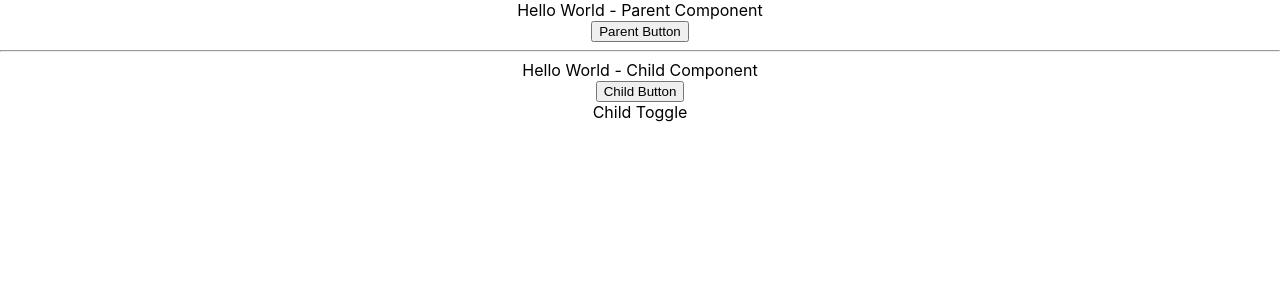
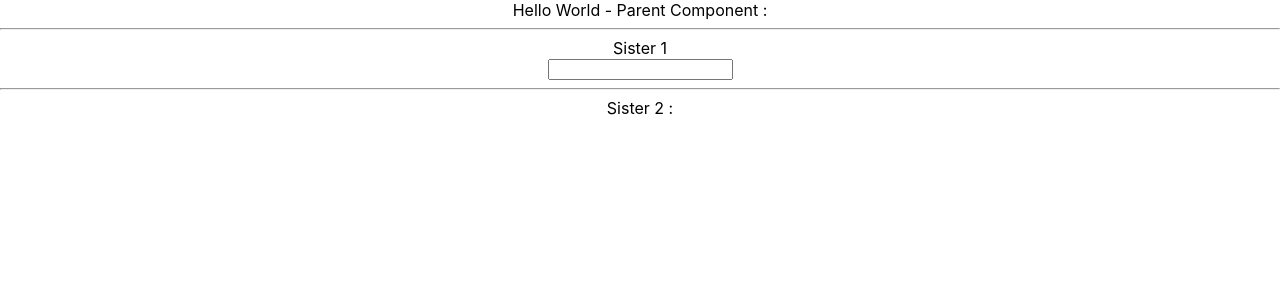
Before and after one commit to gblstudent/reactkb, a React (Create React App) app: page / in a window 1280 px wide. Shown: the top 300 px of the page. Built offline with nearby package versions, Linux system fonts and the light colour scheme.

Commit message:
context api setup

```diff
--- a/src/App.js
+++ b/src/App.js
@@ -1,10 +1,10 @@
 import './App.css';
-import DemoParent from './components/part12/DemoParent';
+import ContextDemo from './components/part13/ContextDemo';
 
 function App() {
   return (
     <div className="App">
-      <DemoParent/>
+      <ContextDemo/>
     </div>
   );
 }
--- /dev/null
+++ b/src/components/part13/ContextDemo.js
@@ -0,0 +1,18 @@
+import {  useRef, useState } from "react";
+import Login from "./Login";
+import User from "./User";
+
+function ContextDemo() {
+    const [userName, setUserName] = useState("");
+    return (
+    <div>
+        Hello World - Parent Component : {userName}<br/>
+        <hr/>
+        <Login setUserName={setUserName} />
+        <hr/>
+        <User userName={userName} />
+    </div>
+  );
+}
+
+export default ContextDemo;
--- /dev/null
+++ b/src/components/part13/Login.js
@@ -0,0 +1,9 @@
+function Login({ setUserName }) {
+  return (
+    <div>
+      Sister 1<br />
+      <input onChange={(event) => {setUserName(event.target.value)}} />
+    </div>
+  );
+}
+export default Login
--- /dev/null
+++ b/src/components/part13/User.js
@@ -0,0 +1,8 @@
+function User({ userName }) {
+  return (
+    <div>
+      Sister 2 : {userName}
+    </div>
+  );
+}
+export default User
```
Also changed, not shown: 1 other file (tests, documents, lock files or other folders).
